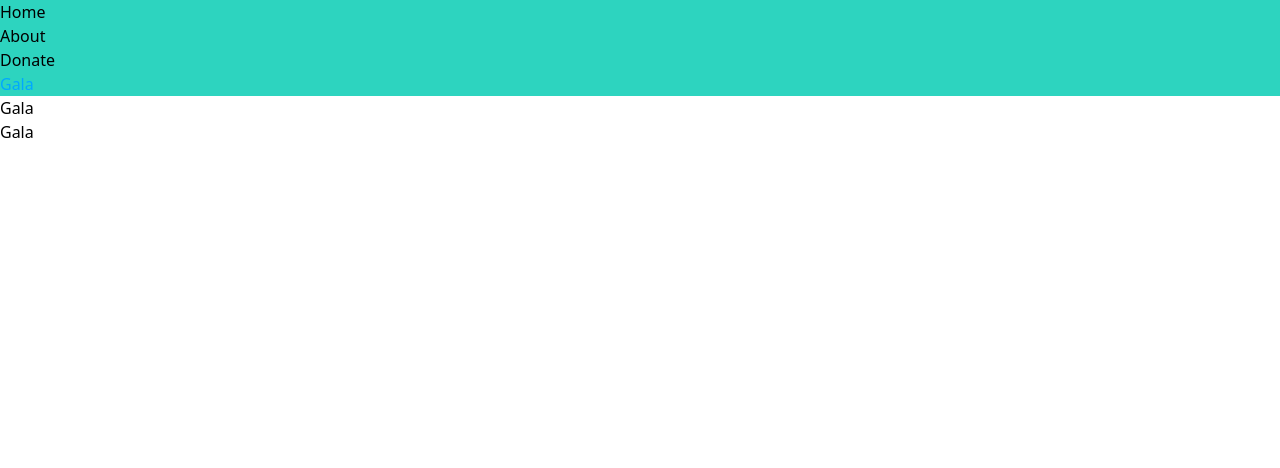
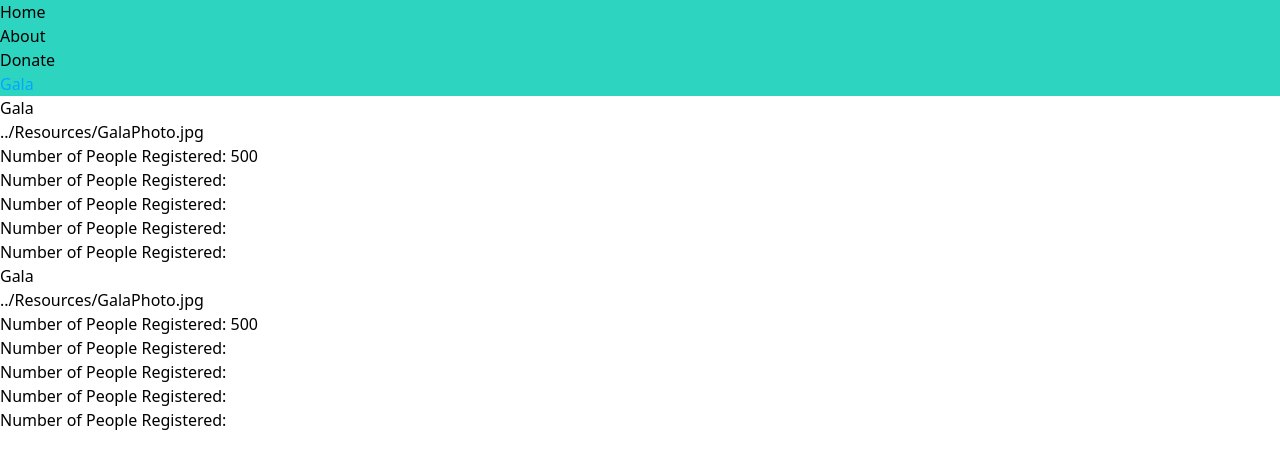
Before and after one commit to AwesomeAdam1/fbla-react-website, a React (Create React App) app: page /gala in a window 1280 px wide. Shown: the top 468 px of the page. Built offline with nearby package versions, Linux system fonts and the light colour scheme.

Commit message:
Fix events error

```diff
--- a/src/Components/Event.js
+++ b/src/Components/Event.js
@@ -6,12 +6,17 @@ function Event(props) {
             <h1>{props.name}</h1>
             {props.img}
 
+            <section id="registered">
+                <h2>Number of People Registered: {props.numRegistered}</h2>
+            </section>
+
         </>
     )
 
     Event.defaultProps = {
         name: Event,
-        img: DefaultImageSrc
+        img: DefaultImage,
+        numRegistered: '0'
     }
 }
 
--- a/src/Pages/Gala.js
+++ b/src/Pages/Gala.js
@@ -3,7 +3,7 @@ import Event from '../Components/Event'
 function Events() {
     return (
         <>
-            <Event name='Gala' imgSrc='../Resources/GalaPhoto.jpg'/>
+            <Event name='Gala' img='../Resources/GalaPhoto.jpg' numRegistered='500'/>
             <Event />
             <Event />
             <Event />
```
Also changed, not shown: src/Pages/Home.js (renamed from src/Pages/Home.jsx).
